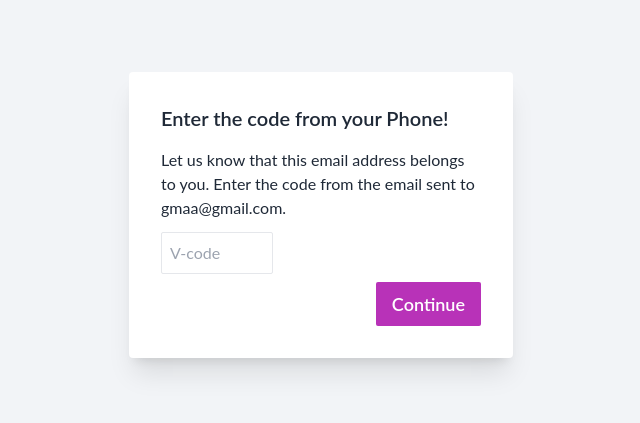
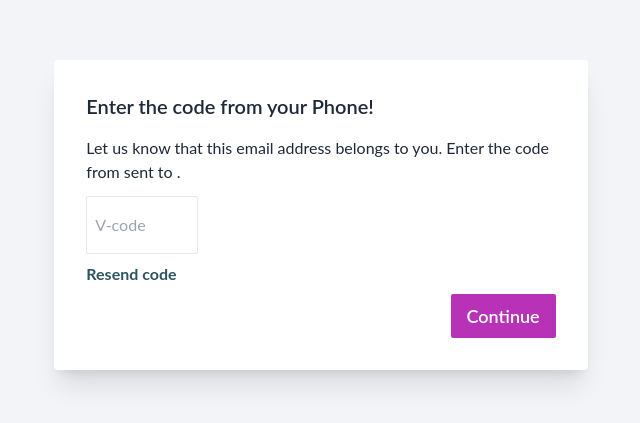
Before and after one commit to Sohel0Raza/unity-space-client, a React (Vite) app: page /signup-conform/1 in a window 1280 px wide. Shown: the part 185-608 px from the top of the page, without its empty margins (319-959 px from the left). Built offline with nearby package versions, Linux system fonts and the light colour scheme; no server answers.

Commit message:
create verify code card style

```diff
--- a/src/components/auth/SignupConform.jsx
+++ b/src/components/auth/SignupConform.jsx
@@ -1,24 +1,34 @@
-import { useRef } from "react";
+/* eslint-disable react-hooks/rules-of-hooks */
+import { useEffect, useRef, useState } from "react";
 import { useNavigate, useParams } from "react-router-dom";
 import { useHttp } from "../../hooks/useHttp";
 import { HTTP_METHOD, JWT_TOKEN_KEY } from "../../services/utils";
 import { HttpStatusCode } from "axios";
+import { useData } from "../../hooks/useData";
 
 const SignupConform = () => {
+  const [users, setUsers] = useState();
   const navigate = useNavigate();
 
   const { id } = useParams();
-  console.log("✌️params --->", id);
 
   const nameRef = useRef(null);
-console.log('✌️nameRef --->', nameRef);
 
+  useEffect(() => {
+    const fetchData = async () => {
+      try {
+        const users = await useData("http://localhost:5001/api/auth/users");
+        setUsers(users);
+      } catch (error) {
+        console.log(error);
+      }
+    };
+
+    fetchData();
+  }, []);
   const handelVerifyOtp = async () => {
+    const otp = nameRef.current.value;
 
-    const otp = nameRef.current.value;
-console.log('✌️otp --->', otp);
-
-    // eslint-disable-next-line react-hooks/rules-of-hooks
     const response = await useHttp(
       "http://localhost:5001/api/auth/otpVerify",
       HTTP_METHOD.POST,
@@ -27,31 +37,33 @@ console.log('✌️otp --->', otp);
         otp,
       }
     );
-    console.log("✌️response --->", response);
 
-    if (response.status != HttpStatusCode.Ok|| !response.data.success)
-      return;
+    if (response.status != HttpStatusCode.Ok || !response.data.success) return;
 
     localStorage.setItem(JWT_TOKEN_KEY, response.data.token);
 
-    navigate("/", {replace: true});
+    navigate("/", { replace: true });
   };
 
   return (
-    <div className="h-screen flex justify-center items-center bg-[#F2F4F7]">
-      <div className="card bg-base-100 w-96 shadow-xl rounded">
+    <div className="bg-[#F2F4F7]">
+      <div className="h-screen flex justify-center items-center">
+        <div className="card bg-white w-5/12 shadow-xl rounded">
           <div className="card-body">
             <h2 className="card-title pb-2">Enter the code from your Phone!</h2>
             <p className="pb-1">
               Let us know that this email address belongs to you. Enter the code
-            from the email sent to gmaa@gmail.com.
+              from sent to .
             </p>
             <input
               type="text"
               ref={nameRef}
-            className="myInput w-28 py-6"
+              className=" border-[1px] border-gray-200 outline-0 px-2 py-4 focus:border-[1px] focus:border-gray-500 focus:shadow-none rounded-sm focus:bg-slate-100 w-28"
               placeholder="V-code"
             />
+            <button className="text-start text-[#2d545e] font-bold">
+              Resend code
+            </button>
             <div className="card-actions justify-end">
               <button className=" btn-primary px-4" onClick={handelVerifyOtp}>
                 Continue
@@ -60,6 +72,7 @@ console.log('✌️otp --->', otp);
           </div>
         </div>
       </div>
+    </div>
   );
 };
 export default SignupConform;
--- /dev/null
+++ b/src/hooks/useData.js
@@ -0,0 +1,11 @@
+import axios from "axios";
+
+export const useData = async (url) => {
+  try {
+    const response = await axios.get(url);
+      return response.data;
+    }
+  catch (error) {
+    console.log(error.message);
+  }
+};
--- a/src/hooks/useHttp.js
+++ b/src/hooks/useHttp.js
@@ -1,17 +1,18 @@
 import axios from "axios";
+import { HTTP_METHOD } from "../services/utils";
 
 export const useHttp = (url, method, data) => {
   switch (method) {
-    case "GET":
+    case HTTP_METHOD.GET:
       return axios.get(url);
-    case "POST":
+    case HTTP_METHOD.POST:
       return axios.post(url, data);
-    case "PUT":
+    case HTTP_METHOD.PUT:
       return axios.put(url, data);
-    case "PATCH":
+    case HTTP_METHOD.PATCH:
       return axios.patch(url, data);
-      case "DELETE":
-        return axios.delete(url);
+    case HTTP_METHOD.DELETE:
+      return axios.delete(url);
     default:
       break;
   }
```
Lines whose indentation alone changed are shown as unchanged.
